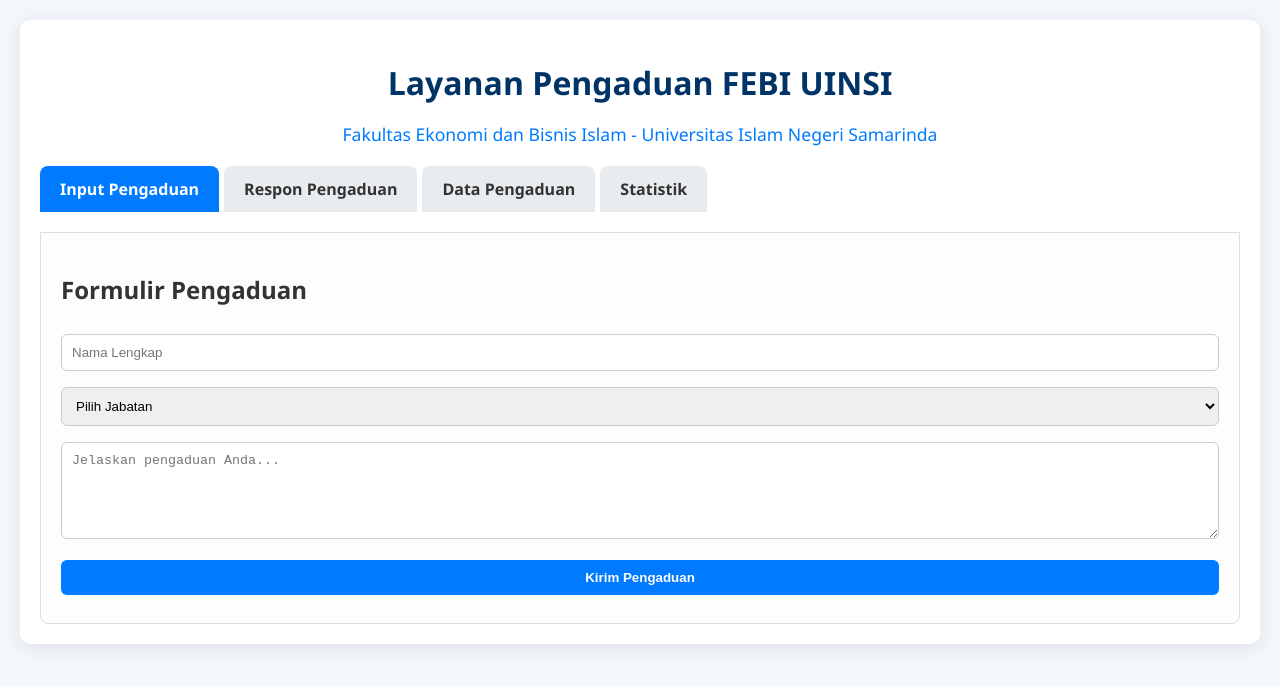
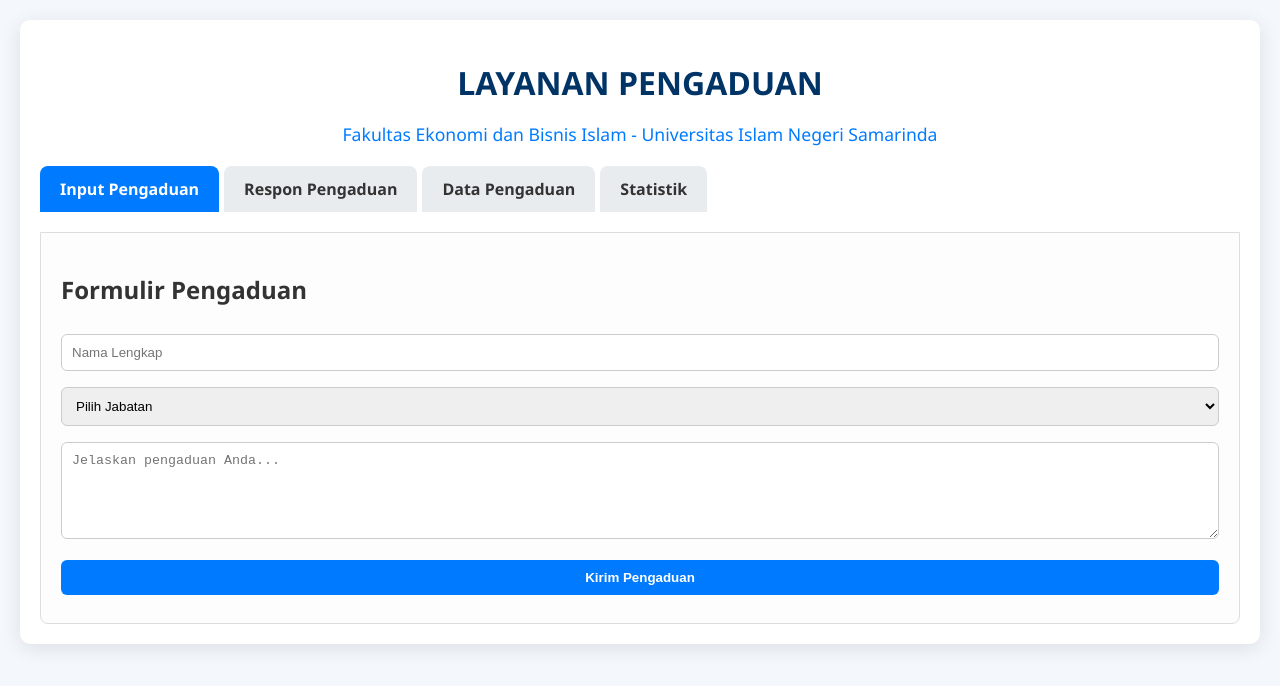
Before and after one commit to kamfatar88-max/febi-pengaduan, a plain HTML site: page index.html in a window 1280 px wide. Drawn offline with Linux system fonts and the light colour scheme.

Commit message:
Update index.html

```diff
--- a/index.html
+++ b/index.html
@@ -119,7 +119,7 @@
 <body>
 
   <div class="container">
-    <h1>Layanan Pengaduan FEBI UINSI</h1>
+    <h1>LAYANAN PENGADUAN</h1>
     <p class="subtitle">Fakultas Ekonomi dan Bisnis Islam - Universitas Islam Negeri Samarinda</p>
 
     <!-- Tabs -->
```
